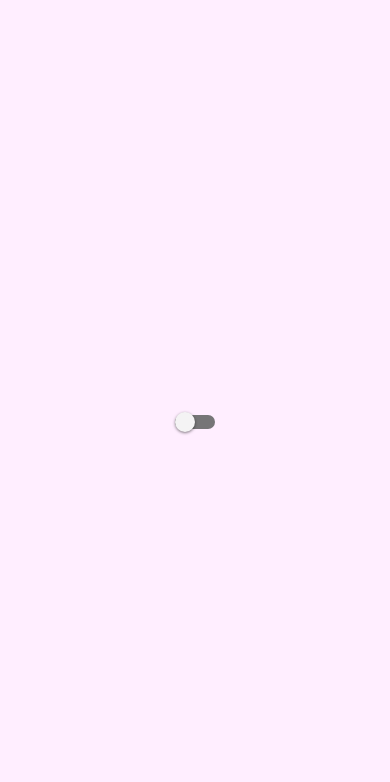
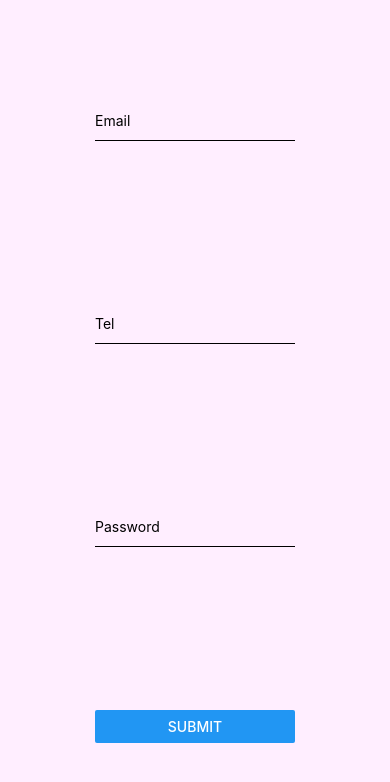
Before and after one commit to Tahidur-Rahman/react-native-practice, a React Native app: screen / in a window 390 px wide. Shown: the top 782 px of the page. Built offline with nearby package versions, Linux system fonts and the light colour scheme.

Commit message:
Text & TextInput

```diff
--- a/App.js
+++ b/App.js
@@ -1,5 +1,5 @@
 import React from "react";
-import {  StyleSheet, View } from "react-native";
+import {  StyleSheet, TextInput, View } from "react-native";
 import ActivityIndicatorPart from "./ActivityIndicator";
 import Buttons from "./Buttons";
 import FlatListBasics from "./FlatListBasics";
@@ -12,6 +12,8 @@ import ScrollViewPart from "./ScrollViewPage";
 import SectionListBasics from "./SectionListBasics";
 import StatusBarPart from "./StatusBarPart";
 import Switches from "./Switches";
+import TextInputs from "./TextInputs";
+import Texts from "./Texts";
 
 export default function App() {
   return (
@@ -31,8 +33,9 @@ export default function App() {
 
       {/* <SectionListBasics /> */}
       {/* <StatusBarPart /> */}
-      <Switches/>
-
+      {/* <Switches/> */}
+      {/* <Texts/> */}
+      <TextInputs/>
     </View>
   );
 }
--- /dev/null
+++ b/TextInputs.js
@@ -0,0 +1,45 @@
+import React from "react";
+import { Button, TextInput, View, StyleSheet } from "react-native";
+
+function TextInputs() {
+  return (
+    <View style={styles.container}>
+      <TextInput
+        autoCompleteType={"email"}
+        placeholder="Email"
+        style={styles.input}
+        keyboardType={'email-address'}
+      />
+      <TextInput
+        autoCompleteType={'tel'}
+        placeholder="Tel"
+        style={styles.input}
+        keyboardType={'decimal-pad'}
+      />
+      <TextInput
+        autoCompleteType={"password"}
+        placeholder="Password"
+        style={styles.input}
+        textContentType="password"
+        borderBottomColor="red"
+      />
+      <Button title="Submit" />
+    </View>
+  );
+}
+
+const styles = StyleSheet.create({
+  container: {
+    margin: 10,
+    padding: 10,
+    flex:1,
+    justifyContent:'space-around',
+  },
+  input: {
+    borderBottomColor: "black",
+    borderBottomWidth: 1,
+    height: 40,
+    width: 200
+  },
+});
+export default TextInputs;
--- /dev/null
+++ b/Texts.js
@@ -0,0 +1,31 @@
+import React, { useState } from "react";
+import { StyleSheet, Text } from "react-native";
+
+const onPressTitle = () => {
+  console.log("Title Pressed !");
+};
+
+function Texts() {
+  const titleText = useState("Bird's Nest !");
+  const bodyText = useState("This is not really a bird nest !");
+
+  return (
+    <Text style={styles.baseText}>
+      <Text style={styles.titleText} onPress={onPressTitle}>
+        {titleText}
+      </Text>
+      <Text numberOfLines={5}>{bodyText}</Text>
+    </Text>
+  );
+}
+const styles = StyleSheet.create({
+  baseText: {
+    fontFamily: "Cochin",
+  },
+  titleText: {
+    fontSize: 20,
+    fontWeight: "bold",
+  },
+});
+
+export default Texts;
```
